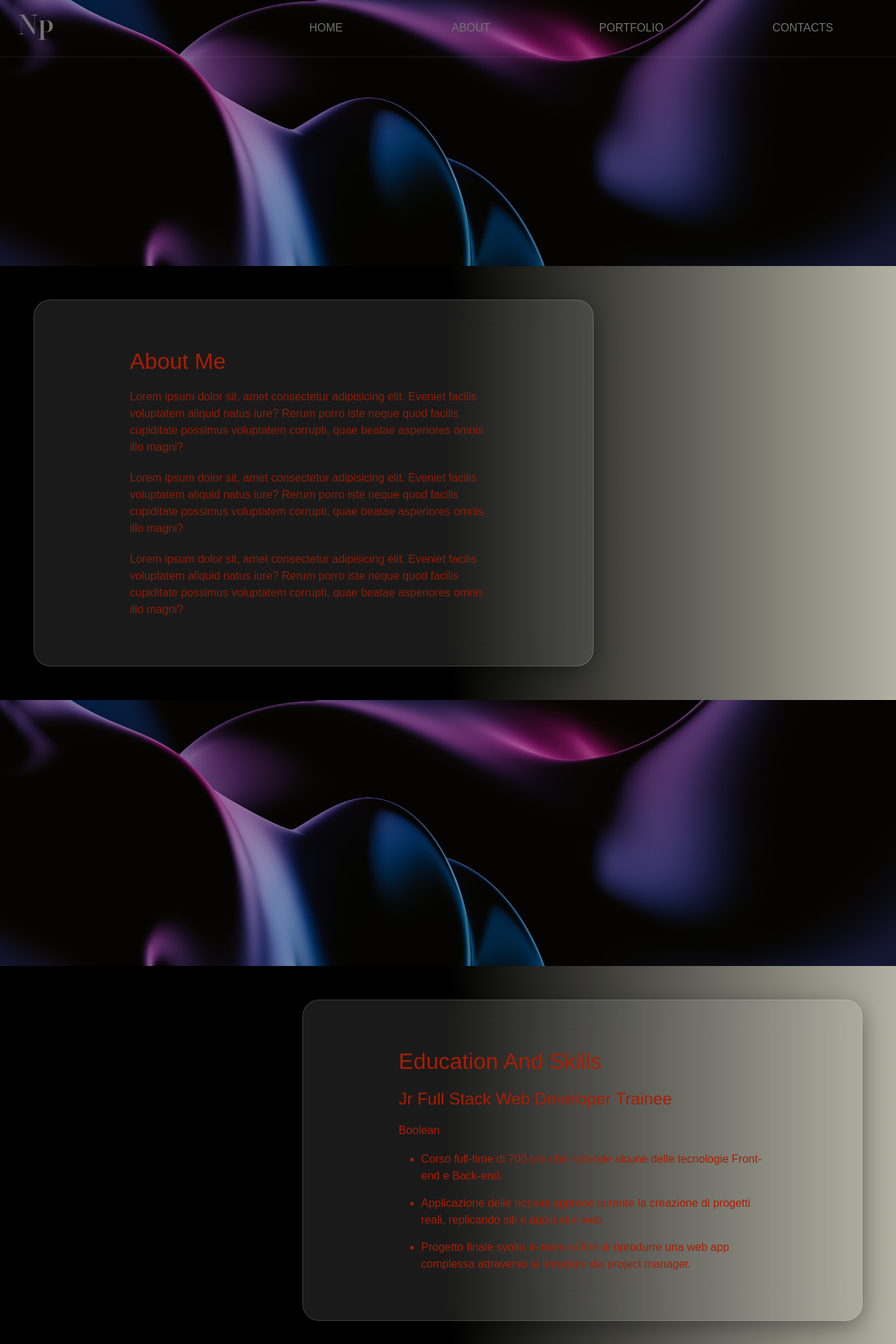
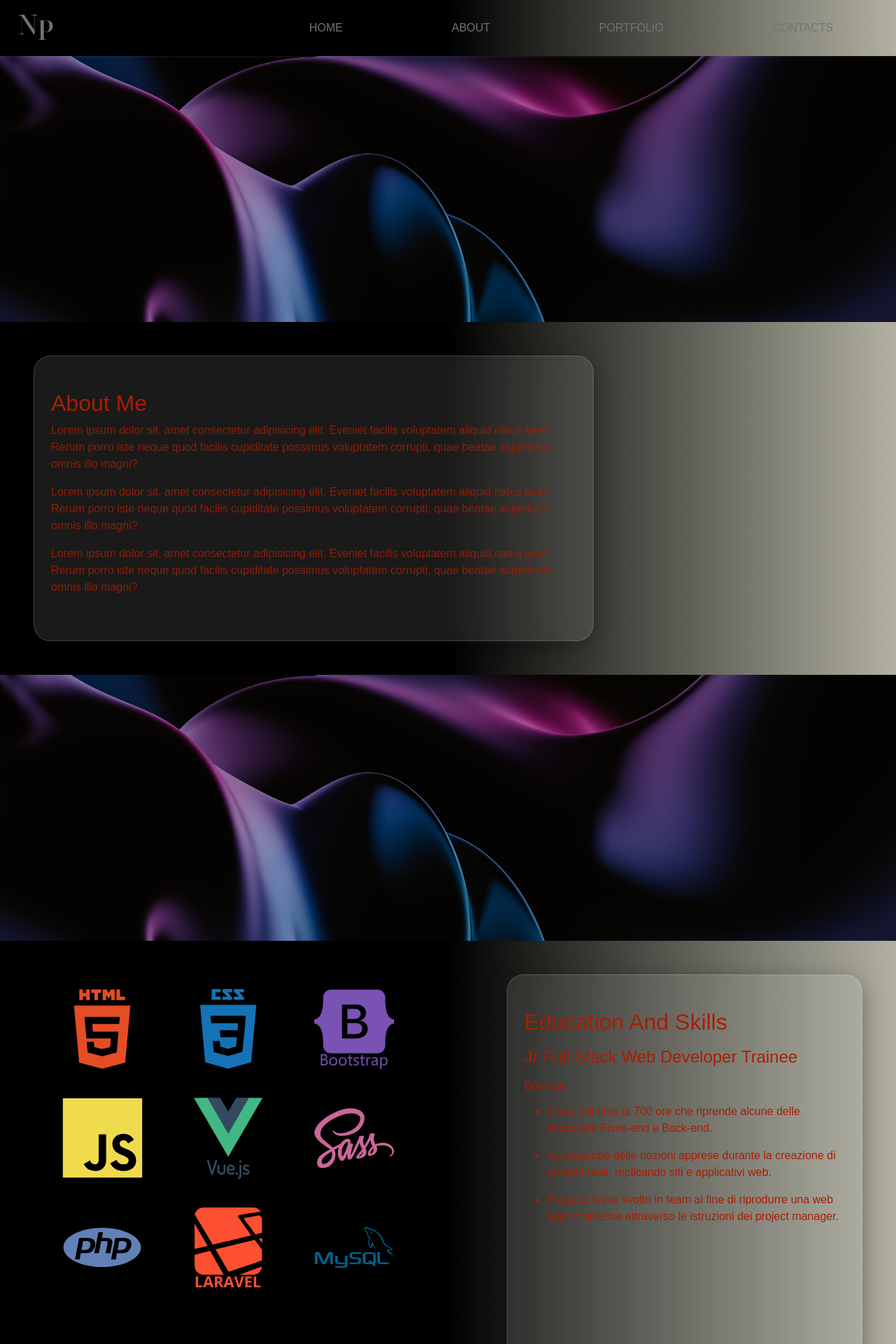
Before and after one commit to NicholasPeara92/my-portfolio, a Vue app: page /about in a window 1280 px wide. Shown: the top 1920 px of the page at 70% size. Built offline with nearby package versions, Linux system fonts and the light colour scheme; a web font is replaced by a local one.

Commit message:
Add routing on mobile

```diff
--- a/src/components/AppHeader.vue
+++ b/src/components/AppHeader.vue
@@ -30,8 +30,21 @@
                   <span class="line line3"></span>
                 </div>
                 <ul class="menu-items">
-                  <li v-for="link in links">
-                    <a :href="link.link">{{ link.name }}</a>
+                  <li>
+                    <router-link :to="{ name: 'homepage' }">HOME</router-link>
+                  </li>
+                  <li>
+                    <router-link :to="{ name: 'about' }">ABOUT</router-link>
+                  </li>
+                  <li>
+                    <router-link :to="{ name: 'portfolio' }"
+                      >PORTFOLIO</router-link
+                    >
+                  </li>
+                  <li>
+                    <router-link :to="{ name: 'contacts' }"
+                      >CONTACTS</router-link
+                    >
                   </li>
                 </ul>
               </div>
@@ -79,7 +92,17 @@ header {
   right: 0;
   left: 0;
   z-index: 101;
-  background-color: inherit;
+  background: #000000; /* fallback for old browsers */
+  background: -webkit-linear-gradient(
+    to right,
+    #000000 50%,
+    #d5d4c2 110%
+  ); /* Chrome 10-25, Safari 5.1-6 */
+  background: linear-gradient(
+    to right,
+    #000000 50%,
+    #d5d4c2 110%
+  ); /* W3C, IE 10+/ Edge, Firefox 16+, Chrome 26+, Opera 12+, Safari 7+ */
   .nav-col {
     display: flex;
     align-items: center;
--- a/src/pages/About.vue
+++ b/src/pages/About.vue
@@ -23,19 +23,32 @@
       </p>
     </section>
     <section class="image"></section>
-    <div class="d-flex justify-content-end">
+    <div class="row justify-content-between">
+      <section class="skills col row justify-content-center p-5">
+        <img src="../assets/html5.svg" alt="" class="col" />
+        <img src="../assets/css3.svg" alt="" class="col" />
+        <img src="../assets/bootstrap.svg" alt="" class="col" />
+        <img src="../assets/javascript.svg" alt="" class="col" />
+        <img src="../assets/vuejs.svg" alt="" class="col" />
+        <img src="../assets/sass.svg" alt="" class="col" />
+        <img src="../assets/php.svg" alt="" class="col" />
+        <img src="../assets/laravel.svg" alt="" class="col" />
+        <img src="../assets/mysql.svg" alt="" class="col" />
+        <img src="../assets/nodejs.svg" alt="" class="col" />
+      </section>
+      <div class="col d-flex justify-content-end">
         <section id="education" class="text my-5 mx-5">
-        <h2>Education And Skills</h2>
+          <h2 class="pb-2">Education And Skills</h2>
           <h4>Jr Full Stack Web Developer Trainee</h4>
-        <h6>Boolean</h6>
+          <h6 class="py-2">Boolean</h6>
           <ul>
             <li>
               Corso full-time di 700 ore che riprende alcune delle tecnologie
               Front-end e Back-end.
             </li>
             <li>
-            Applicazione delle nozioni apprese durante la creazione di progetti
-            reali, replicando siti e applicativi web.
+              Applicazione delle nozioni apprese durante la creazione di
+              progetti reali, replicando siti e applicativi web.
             </li>
             <li>
               Progetto finale svolto in team al fine di riprodurre una web app
@@ -43,6 +56,7 @@
             </li>
           </ul>
         </section>
+      </div>
     </div>
   </div>
 </template>
@@ -59,19 +73,10 @@ export default {
 #about {
   margin: 0;
   color: #a91e02;
+  padding-top: 80px;
 }
 li {
   margin-bottom: 15px;
-}
-
-p,
-h2,
-h4,
-h6,
-ul {
-  position: relative;
-  z-index: 1;
-  margin: 20px 15%;
 }
 
 p {
@@ -108,4 +113,9 @@ section {
 :where(h2, p) {
   margin: 0;
 }
+.skills > img {
+  max-width: 8.75rem;
+  max-height: 8.75rem;
+  margin: 20px;
+}
 </style>
```
Lines whose indentation alone changed are shown as unchanged.
